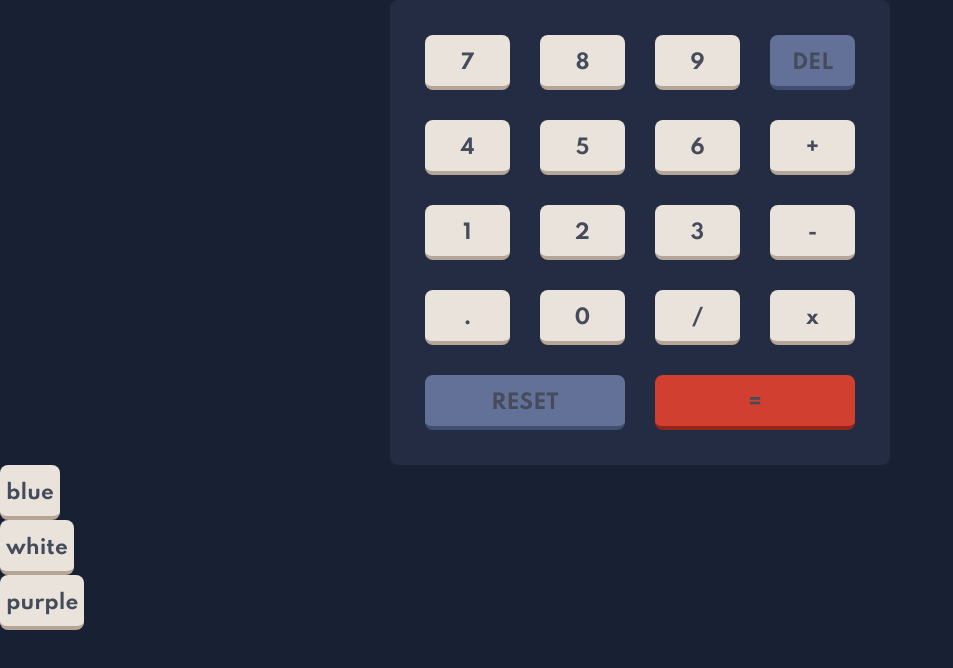
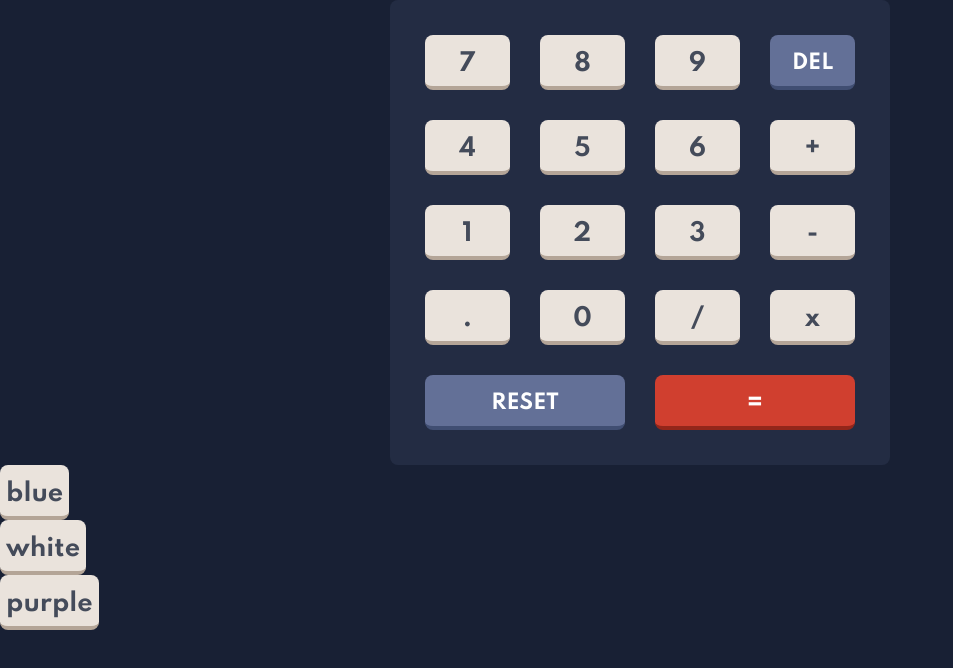
Before and after one commit to karthik-raja-g/themed-calculator, a React (Create React App) app: page / in a window 1280 px wide. Shown: the top 668 px of the page, without its empty margins (0-953 px from the left). Built offline with nearby package versions, Linux system fonts and the light colour scheme.

Commit message:
- font size reduced in del and reset button

```diff
--- a/src/components/longButton.js
+++ b/src/components/longButton.js
@@ -5,7 +5,8 @@ import Styled from "styled-components";
 const LongBtn = Styled(Button)`
   background-color: ${(props) => props.theme.keys[props.type].body};
   border-bottom: 4px solid ${(props) => props.theme.keys[props.type].shadow};
-  color: ${(props) => props.theme.text.number};
+  color: ${(props) => props.theme.text[props.type]};
+  font-size: ${(props) => (props.type === "function" ? "1.25em" : "")};
   grid-column-start: span 2;
 `;
 const LongButton = ({ children, clickHandler, className, type }) => (
--- a/src/components/numberButton.js
+++ b/src/components/numberButton.js
@@ -11,7 +11,10 @@ const NumButton = Styled(Button)`
     props.value === "del"
       ? props.theme.keys.function.shadow
       : props.theme.keys.number.shadow};
-  color: ${(props) => props.theme.text.number};
+  color: ${(props) =>
+    props.value === "del" ? props.theme.text.function : props.theme.text.number};
+  font-size: ${(props) => (props.value === "del" ? "1.25em" : "")};
+
 `;
 const NumberButton = ({ children, clickHandler, className, value }) => (
   <NumButton clickHandler={clickHandler} className={className} value={value}>
--- a/src/elements/button.js
+++ b/src/elements/button.js
@@ -7,7 +7,7 @@ export default Styled.button`
   background-color: red;
   outline: none;
   height: 55px;
-  font-size: 1.25rem;
+  font-size: 1.5rem;
   display: flex;
   justify-content: center;
   align-items: center;
--- a/src/theme/themes.js
+++ b/src/theme/themes.js
@@ -21,13 +21,12 @@ const themes = {
       },
     },
     text: {
-      info: "hsl(0, 0, 100%)",
-      result: "hsl(0, 0, 100%)",
+      info: "hsl(0, 0%, 100%)",
+      result: "hsl(0, 0%, 100%)",
       number: "hsl(221, 14%, 31%)",
-      funcKey: "hsl(0, 0, 100%)",
-      resultKey: "hsl(0, 0, 100%)",
+      function: "hsl(0, 0%, 100%)",
     },
-    toggleSwitch: "hsl(0, 0, 100%)",
+    toggleSwitch: "hsl(0, 0%, 100%)",
   },
   white: {
     backgrounds: {
@@ -52,12 +51,11 @@ const themes = {
     },
     text: {
       info: "hsl(60, 10%, 19%)",
-      result: "hsl(60, 10%, 19%)",
+      result: "hsl(0, 0%, 100%)",
       number: "hsl(60, 10%, 19%)",
-      funcKey: "hsl(0, 0, 100%)",
-      resultKey: "hsl(0, 0, 100%)",
+      function: "hsl(0, 0%, 100%)",
     },
-    toggleSwitch: "hsl(0, 0, 100%)",
+    toggleSwitch: "hsl(0, 0%, 100%)",
   },
   purple: {
     backgrounds: {
@@ -82,10 +80,9 @@ const themes = {
     },
     text: {
       info: "hsl(52, 100%, 62%)",
-      result: "hsl(176, 100%, 44%)",
+      result: "hsl(198, 20%, 13%)",
       number: "hsl(52, 100%, 62%)",
-      funcKey: "hsl(281, 89%, 26%)",
-      resultKey: "hsl(198, 20%, 13%)",
+      function: "hsl(0, 0%, 100%)",
     },
     toggleSwitch: "hsl(198, 20%, 13%)",
   },
```
